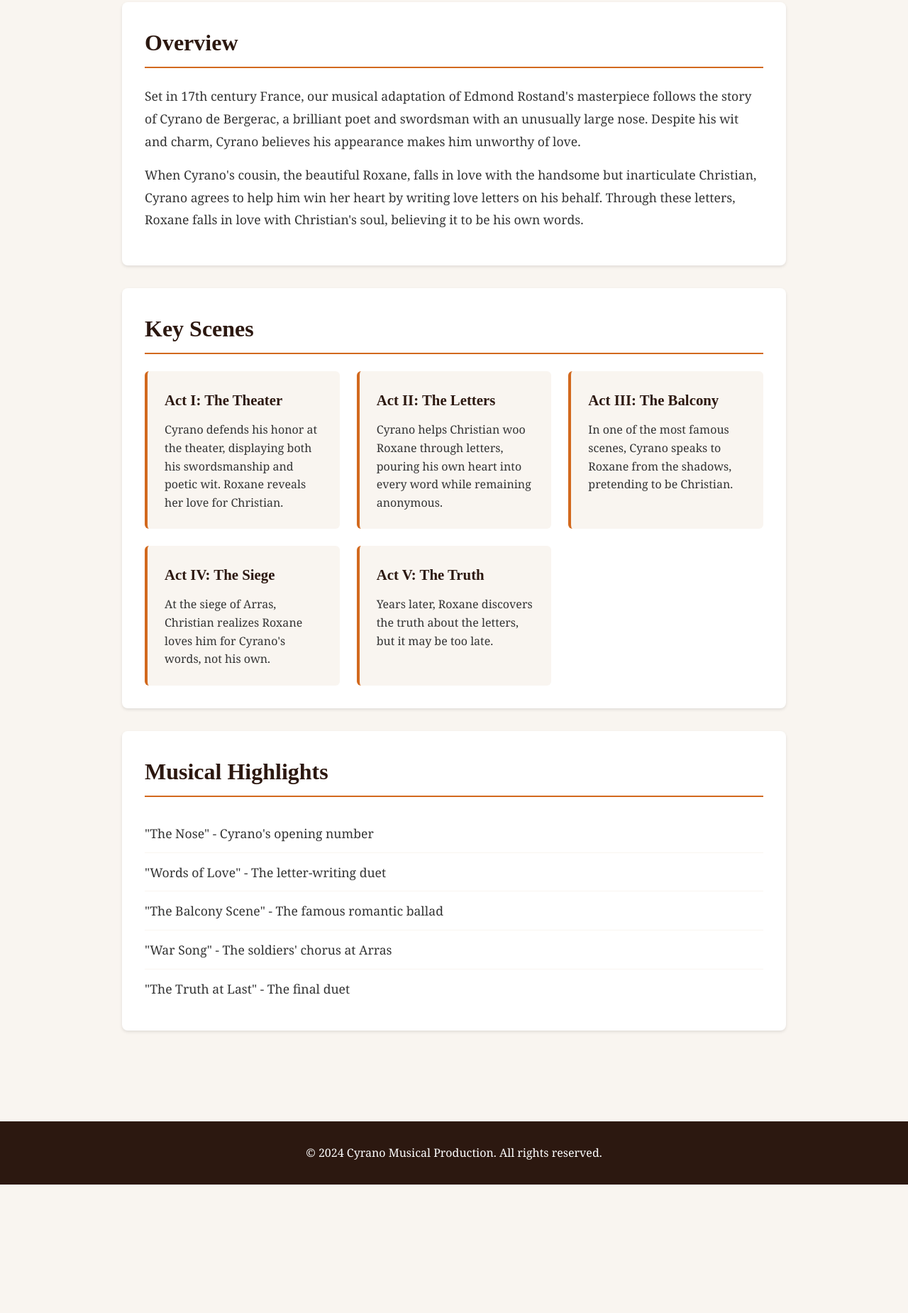
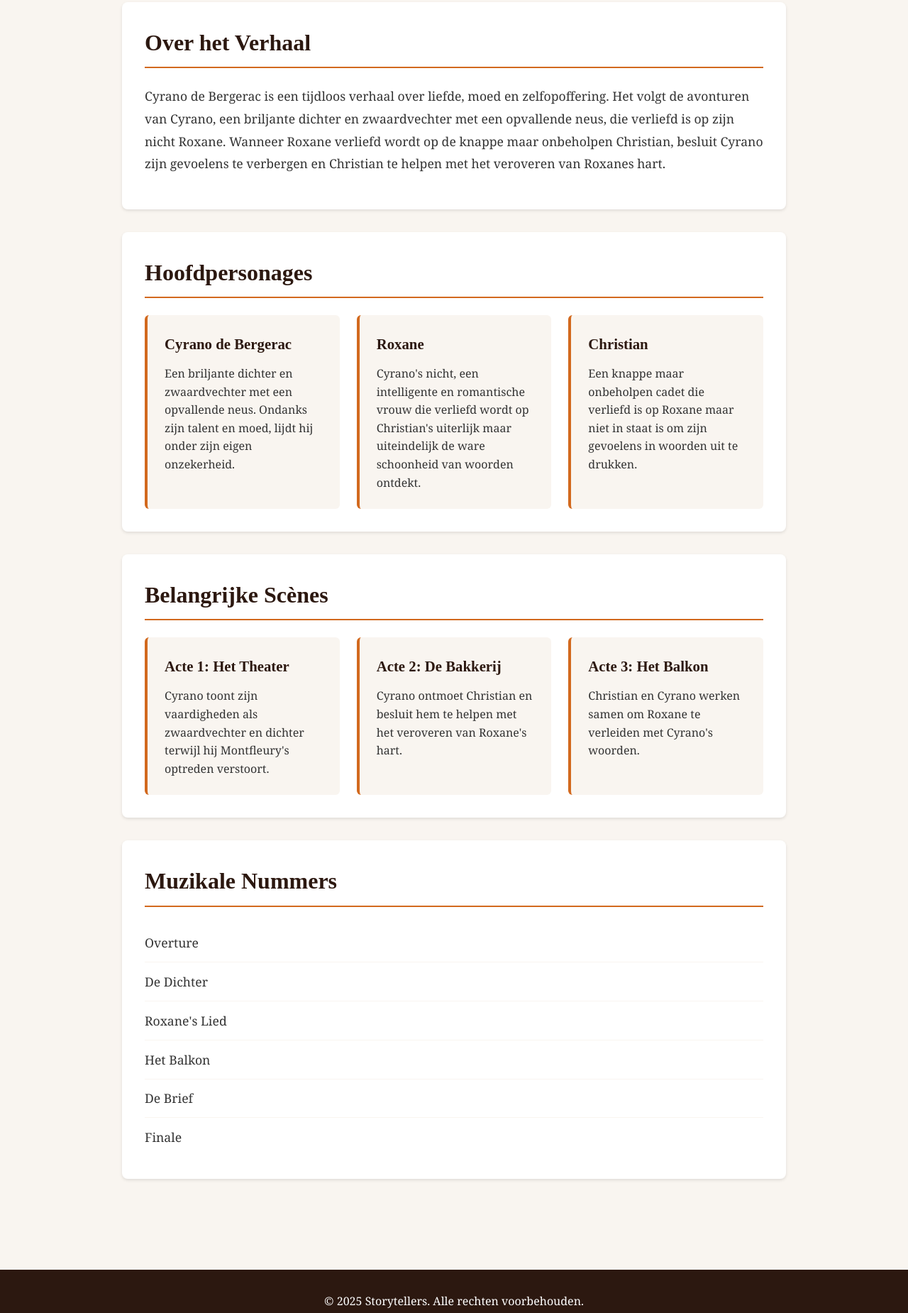
Before and after one commit to edwinveger/cyrano-website, a plain HTML site: page docs/synopsis.html in a window 1280 px wide. Shown: the part 637-2487 px from the top of the page at 71% size. Before the commit the page ends 2306 px from the top, so only its background shows below. Drawn offline with Linux system fonts and the light colour scheme.

Commit message:
Use the Dutch language

```diff
--- a/docs/styles.css
+++ b/docs/styles.css
@@ -173,8 +173,8 @@ footer {
 .cast-grid,
 .orchestra-grid {
     display: grid;
-    grid-template-columns: repeat(auto-fit, minmax(300px, 1fr));
-    gap: 2rem;
+    grid-template-columns: repeat(auto-fit, minmax(200px, 1fr));
+    gap: 1rem;
     padding: 2rem 0;
 }
 
@@ -195,7 +195,7 @@ footer {
 .cast-member img,
 .orchestra-member img {
     width: 100%;
-    height: 180px;
+    height: 300px;
     object-fit: cover;
 }
 
--- a/docs/synopsis.html
+++ b/docs/synopsis.html
@@ -16,62 +16,72 @@
                 <span></span>
             </div>
             <ul class="nav-links">
-                <li><a href="./index.html">Home</a></li>
-                <li><a href="./cast.html">Cast</a></li>
-                <li><a href="./orchestra.html">Orchestra</a></li>
-                <li><a href="./synopsis.html" class="active">Synopsis</a></li>
+                <li><a href="index.html">Home</a></li>
+                <li><a href="synopsis.html" class="active">Verhaal</a></li>
+                <li><a href="cast.html">Cast</a></li>
+                <li><a href="orchestra.html">Orkest</a></li>
             </ul>
         </div>
     </nav>
 
     <main>
         <section class="page-header">
-            <h1>The Story</h1>
-            <p class="subtitle">A tale of love, honor, and poetic passion</p>
+            <h1>Verhaal</h1>
+            <p class="subtitle">Ontdek het verhaal achter de voorstelling</p>
         </section>
 
         <section class="content">
             <div class="synopsis-container">
                 <div class="synopsis-section">
-                    <h2>Overview</h2>
-                    <p>Set in 17th century France, our musical adaptation of Edmond Rostand's masterpiece follows the story of Cyrano de Bergerac, a brilliant poet and swordsman with an unusually large nose. Despite his wit and charm, Cyrano believes his appearance makes him unworthy of love.</p>
-                    <p>When Cyrano's cousin, the beautiful Roxane, falls in love with the handsome but inarticulate Christian, Cyrano agrees to help him win her heart by writing love letters on his behalf. Through these letters, Roxane falls in love with Christian's soul, believing it to be his own words.</p>
+                    <h2>Over het Verhaal</h2>
+                    <p>Cyrano de Bergerac is een tijdloos verhaal over liefde, moed en zelfopoffering. Het volgt de avonturen van Cyrano, een briljante dichter en zwaardvechter met een opvallende neus, die verliefd is op zijn nicht Roxane. Wanneer Roxane verliefd wordt op de knappe maar onbeholpen Christian, besluit Cyrano zijn gevoelens te verbergen en Christian te helpen met het veroveren van Roxanes hart.</p>
                 </div>
 
                 <div class="synopsis-section">
-                    <h2>Key Scenes</h2>
+                    <h2>Hoofdpersonages</h2>
                     <div class="scene-grid">
                         <div class="scene">
-                            <h3>Act I: The Theater</h3>
-                            <p>Cyrano defends his honor at the theater, displaying both his swordsmanship and poetic wit. Roxane reveals her love for Christian.</p>
+                            <h3>Cyrano de Bergerac</h3>
+                            <p>Een briljante dichter en zwaardvechter met een opvallende neus. Ondanks zijn talent en moed, lijdt hij onder zijn eigen onzekerheid.</p>
                         </div>
                         <div class="scene">
-                            <h3>Act II: The Letters</h3>
-                            <p>Cyrano helps Christian woo Roxane through letters, pouring his own heart into every word while remaining anonymous.</p>
+                            <h3>Roxane</h3>
+                            <p>Cyrano's nicht, een intelligente en romantische vrouw die verliefd wordt op Christian's uiterlijk maar uiteindelijk de ware schoonheid van woorden ontdekt.</p>
                         </div>
                         <div class="scene">
-                            <h3>Act III: The Balcony</h3>
-                            <p>In one of the most famous scenes, Cyrano speaks to Roxane from the shadows, pretending to be Christian.</p>
-                        </div>
-                        <div class="scene">
-                            <h3>Act IV: The Siege</h3>
-                            <p>At the siege of Arras, Christian realizes Roxane loves him for Cyrano's words, not his own.</p>
-                        </div>
-                        <div class="scene">
-                            <h3>Act V: The Truth</h3>
-                            <p>Years later, Roxane discovers the truth about the letters, but it may be too late.</p>
+                            <h3>Christian</h3>
+                            <p>Een knappe maar onbeholpen cadet die verliefd is op Roxane maar niet in staat is om zijn gevoelens in woorden uit te drukken.</p>
                         </div>
                     </div>
                 </div>
 
                 <div class="synopsis-section">
-                    <h2>Musical Highlights</h2>
+                    <h2>Belangrijke Scènes</h2>
+                    <div class="scene-grid">
+                        <div class="scene">
+                            <h3>Acte 1: Het Theater</h3>
+                            <p>Cyrano toont zijn vaardigheden als zwaardvechter en dichter terwijl hij Montfleury's optreden verstoort.</p>
+                        </div>
+                        <div class="scene">
+                            <h3>Acte 2: De Bakkerij</h3>
+                            <p>Cyrano ontmoet Christian en besluit hem te helpen met het veroveren van Roxane's hart.</p>
+                        </div>
+                        <div class="scene">
+                            <h3>Acte 3: Het Balkon</h3>
+                            <p>Christian en Cyrano werken samen om Roxane te verleiden met Cyrano's woorden.</p>
+                        </div>
+                    </div>
+                </div>
+
+                <div class="synopsis-section">
+                    <h2>Muzikale Nummers</h2>
                     <ul class="song-list">
-                        <li>"The Nose" - Cyrano's opening number</li>
-                        <li>"Words of Love" - The letter-writing duet</li>
-                        <li>"The Balcony Scene" - The famous romantic ballad</li>
-                        <li>"War Song" - The soldiers' chorus at Arras</li>
-                        <li>"The Truth at Last" - The final duet</li>
+                        <li>Overture</li>
+                        <li>De Dichter</li>
+                        <li>Roxane's Lied</li>
+                        <li>Het Balkon</li>
+                        <li>De Brief</li>
+                        <li>Finale</li>
                     </ul>
                 </div>
             </div>
@@ -79,7 +89,7 @@
     </main>
 
     <footer>
-        <p>&copy; 2024 Cyrano Musical Production. All rights reserved.</p>
+        <p>&copy; 2025 Storytellers. Alle rechten voorbehouden.</p>
     </footer>
 
     <script>
@@ -101,3 +111,4 @@
     </script>
 </body>
 </html>
+</html>
```
Also changed, not shown: docs/cast.html (+7 -7 lines), docs/index.html (+8 -8 lines), docs/orchestra.html (+7 -7 lines).
